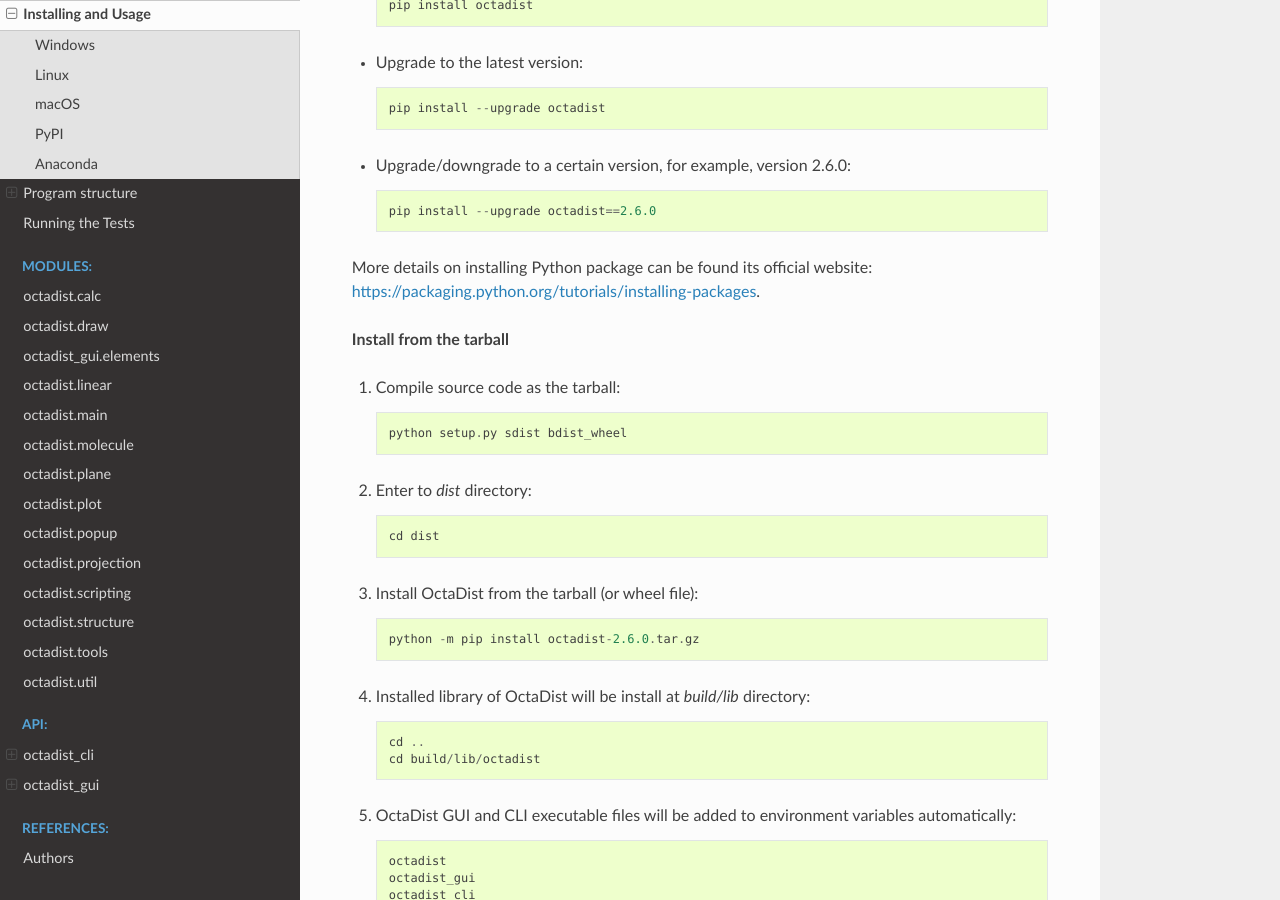
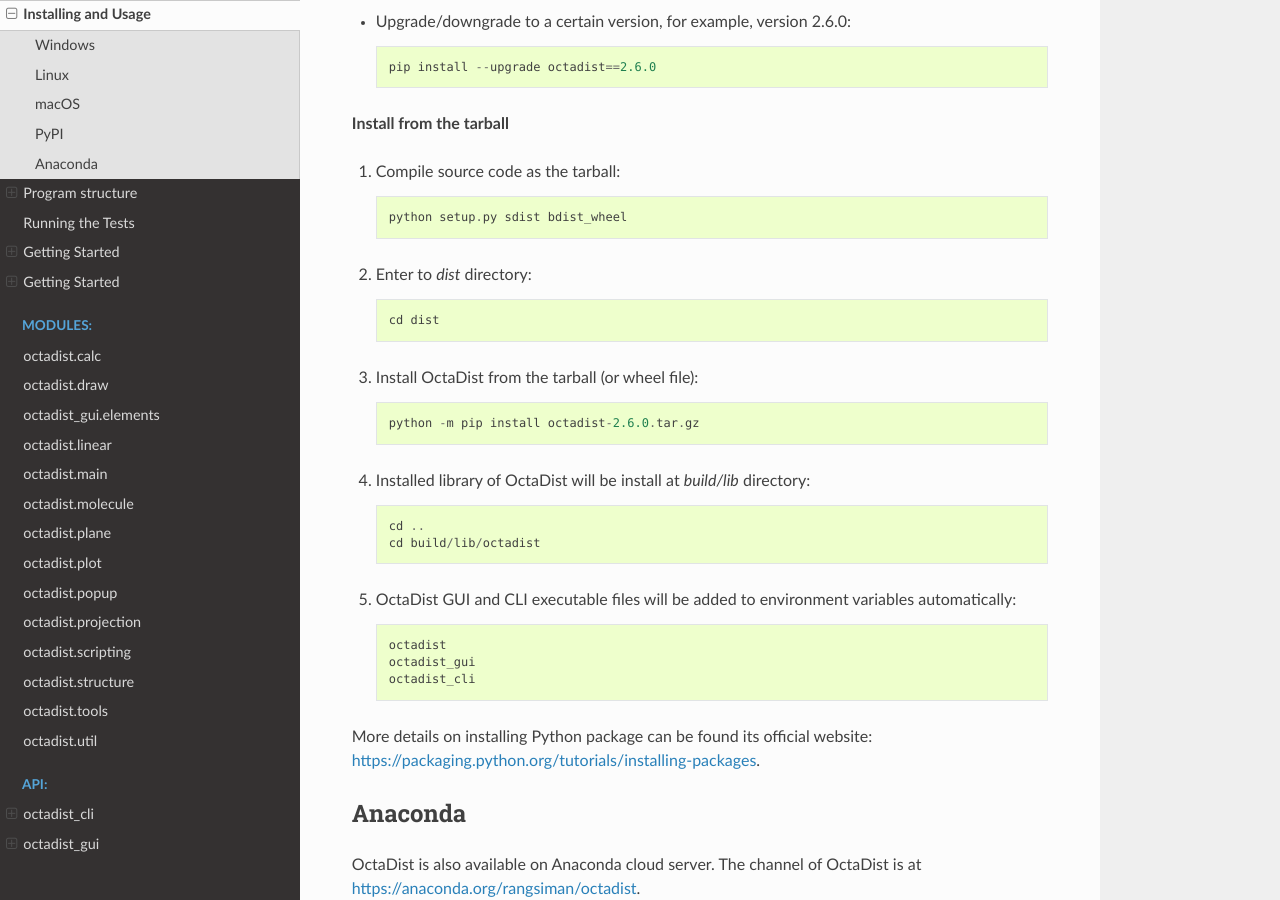
Before and after one commit to OctaDist/OctaDist, a Sphinx documentation site: the page built from docs/about/installing-usage.rst, in a window 1280 px wide and 900 px high, scrolled down 2619 px. Built offline with Sphinx 7.4.7 and the Read the Docs theme 2.0.0, drawn with Linux system fonts in a browser that asks for light colours; some of the changed lines change nothing that is shown; some of the changed text lies outside the part shown.

Commit message:
Updated docs.

```diff
--- a/docs/about/installing-usage.rst
+++ b/docs/about/installing-usage.rst
@@ -5,14 +5,7 @@
 OctaDist is a cross-platform software which is available for Windows, Linux, and macOS;
 for both 32-bit and 64-bit systems.
 
-- Windows_
-- Linux_
-- macOS_
-- PyPI_
-- Anaconda_
 
-
-.. _Windows:
 Windows
 -------
 
@@ -37,7 +30,6 @@
 4. Wait program for process until open.
 
 
-.. _Linux:
 Linux
 -----
 
@@ -62,7 +54,6 @@
     python -m octadist
 
 
-.. _macOS:
 macOS
 -----
 
@@ -94,11 +85,10 @@
     python -m octadist
 
 
-.. _PyPI:
 PyPI
 ----
 
-**Use pip install XXX**
+**Install from server**
 
 OctaDist is also available on Python package index library,
 which can be found at https://pypi.org/project/octadist.
@@ -120,8 +110,6 @@
 
    pip install --upgrade octadist==2.6.0
 
-More details on installing Python package can be found its official website:
-https://packaging.python.org/tutorials/installing-packages.
 
 **Install from the tarball**
 
@@ -149,7 +137,10 @@
     octadist_cli
 
 
-.. _Anaconda:
+More details on installing Python package can be found its official website:
+https://packaging.python.org/tutorials/installing-packages.
+
+
 Anaconda
 --------
 
--- a/docs/index.rst
+++ b/docs/index.rst
@@ -44,6 +44,10 @@
 
    about/*
 
+   about/getting-started
+
+   about/getting-started.rst
+
 
 .. toctree::
    :maxdepth: 1
```
